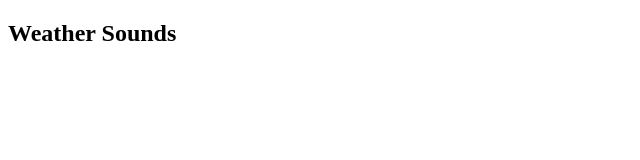
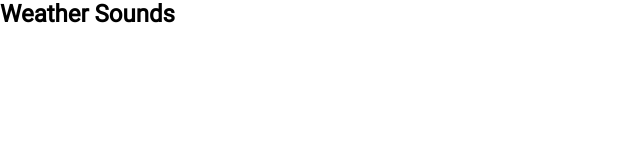
Before and after one commit to sonyashakirova/weather-sounds, a website built with webpack: page public/index.html in a window 1280 px wide. Shown: the whole page, without its empty margins (0-640 px from the left). Built offline with nearby package versions, Linux system fonts and the light colour scheme.

Commit message:
feat: add global styles

```diff
--- a/src/index.scss
+++ b/src/index.scss
@@ -3,3 +3,15 @@
   src: url("./fonts/Roboto-Regular.ttf") format("truetype");
   font-weight: normal;
 }
+
+* {
+  padding: 0;
+  margin: 0;
+  box-sizing: border-box;
+}
+
+body {
+  font-family: "Roboto", sans-serif;
+  width: 100vw;
+  height: 100vh;
+}
```
